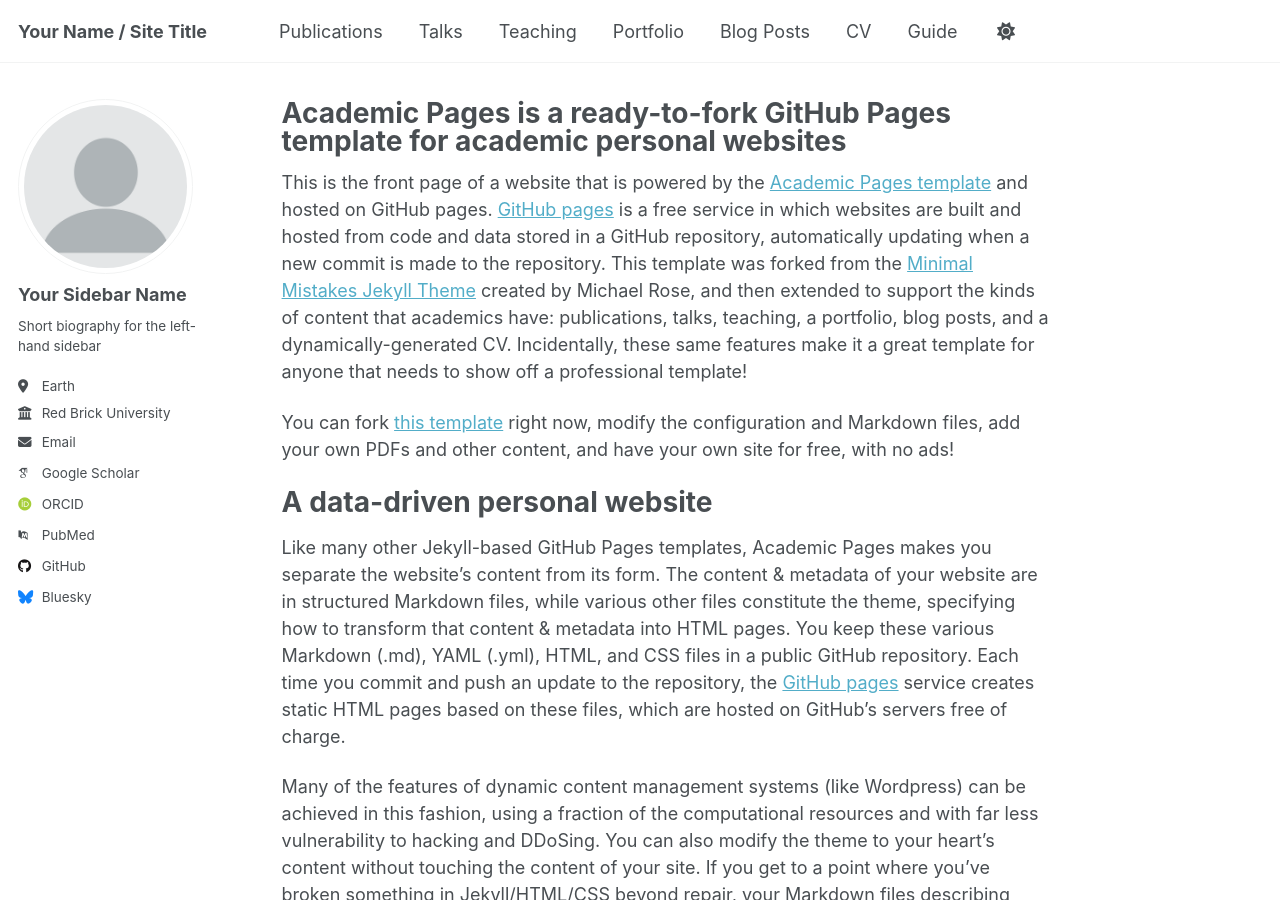
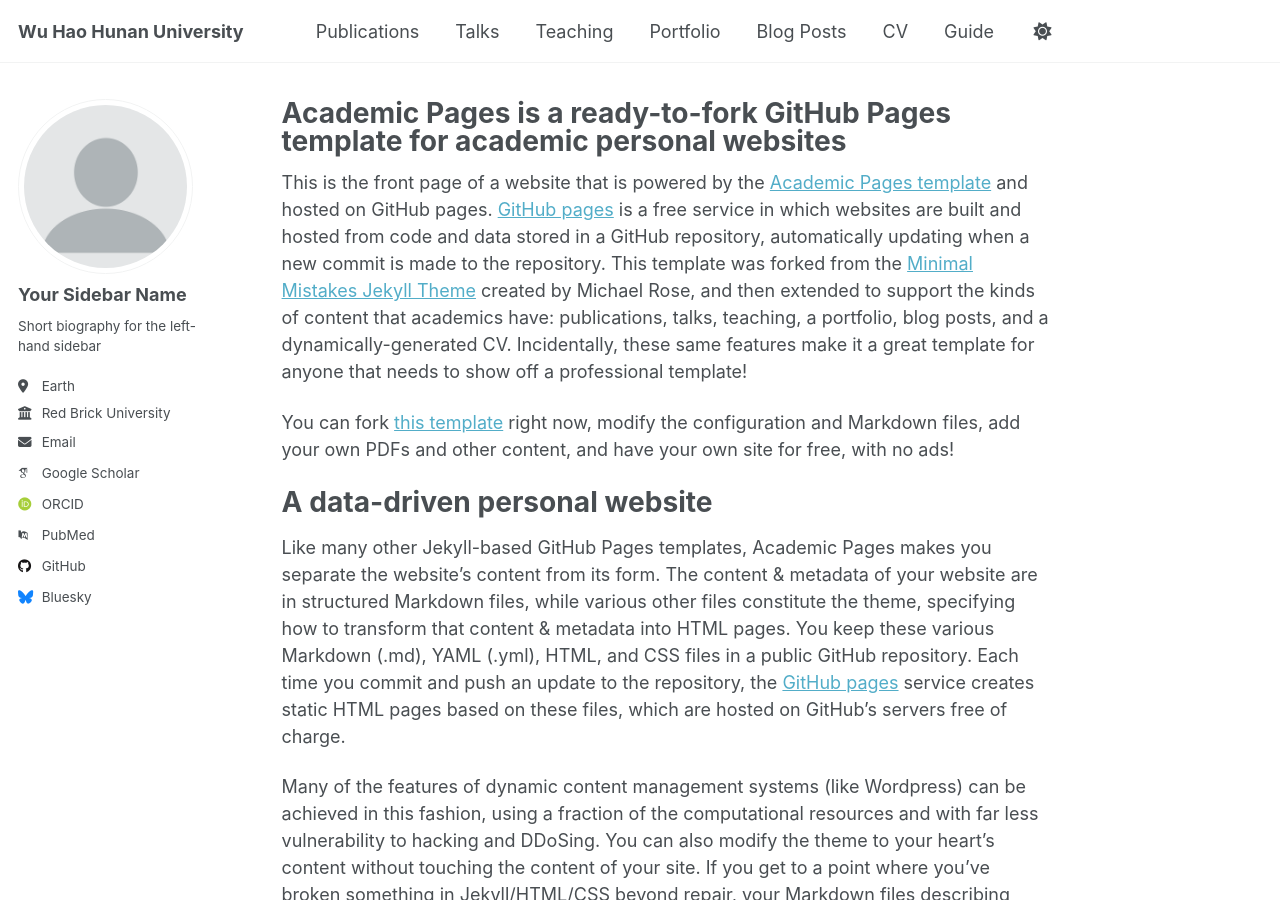
Before and after one commit to DrLazywh/wu_hao.github.io, a Jekyll site: the page built from _pages/about.md, in a window 1280 px wide and 900 px high. Built offline with Jekyll 4.4.1, drawn with Linux system fonts in a browser that asks for light colours; some web fonts are replaced; a script that is not in the unit is left out.

Commit message:
Update _config.yml

```diff
--- a/_config.yml
+++ b/_config.yml
@@ -9,7 +9,7 @@
 # Basic Site Settings
 locale                   : "en-US"
 site_theme               : "default" # Currently available options are "default", "air"
-title                    : "Your Name / Site Title"
+title                    : "Wu Hao Hunan University"
 title_separator          : "-"
 name                     : &name "Your Name"
 description              : &description "Your Name's academic portfolio"   # Update this with a general description of your site, this is the default if not overridden by a page
```
